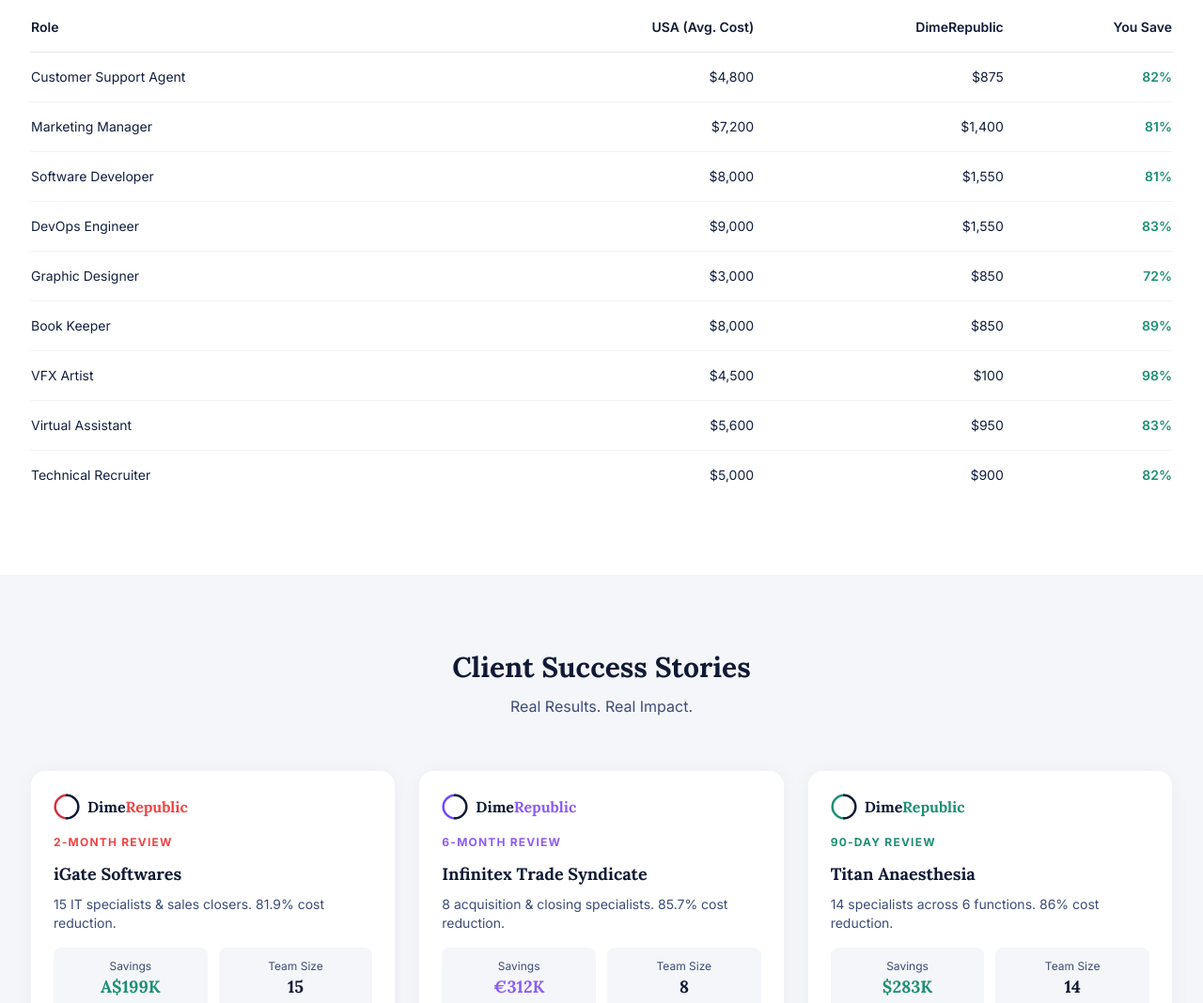
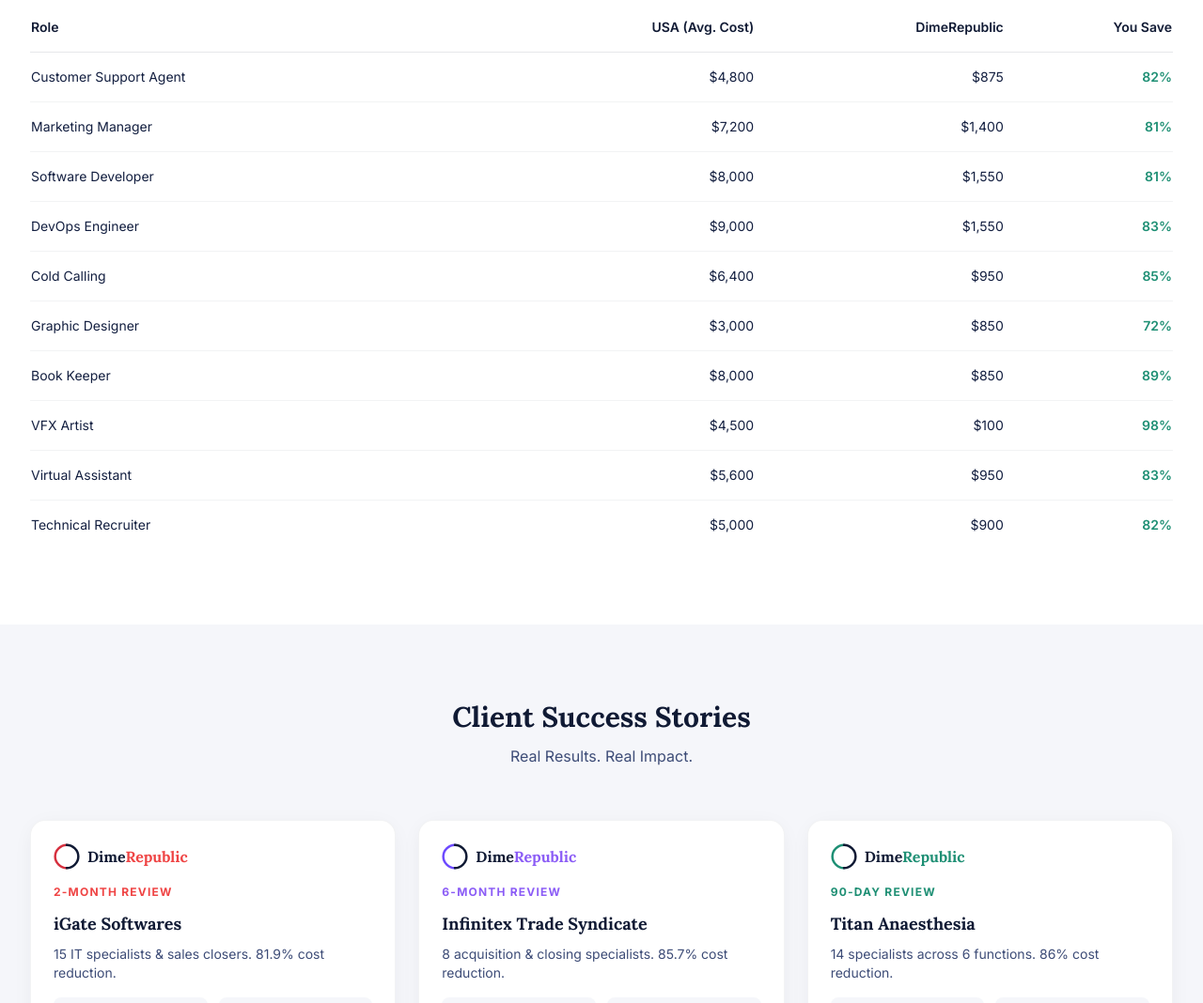
Before and after one commit to DimeRepublic/DimeRepublic-website, a website built with Vite: page docs/index.html in a window 1280 px wide. Shown: the part 3062-4130 px from the top of the page at 94% size. Built offline with nearby package versions, Linux system fonts and the light colour scheme.

Commit message:
Add Cold Calling row: ,400 / 50 (85% savings)

```diff
--- a/docs/index.html
+++ b/docs/index.html
@@ -374,6 +374,12 @@
               <td class="py-4 text-right font-semibold text-accent">83%</td>
             </tr>
             <tr class="border-b border-navy/5">
+              <td class="py-4">Cold Calling</td>
+              <td class="py-4 text-right">$6,400</td>
+              <td class="py-4 text-right">$950</td>
+              <td class="py-4 text-right font-semibold text-accent">85%</td>
+            </tr>
+            <tr class="border-b border-navy/5">
               <td class="py-4">Graphic Designer</td>
               <td class="py-4 text-right">$3,000</td>
               <td class="py-4 text-right">$850</td>
@@ -697,7 +703,7 @@
 
   <script>
     let employees = 10;
-    const avgCosts = { '100': 4500, '850': 5500, '875': 4800, '950': 5600, '1400': 7200, '1550': 8500 };
+    const avgCosts = { '100': 4500, '850': 5500, '875': 4800, '950': 6000, '1400': 7200, '1550': 8500 };
 
     function updateCalc(delta) {
       employees = Math.max(1, Math.min(50, employees + delta));
```
Also changed, not shown: index.html (+7 -1 lines).
